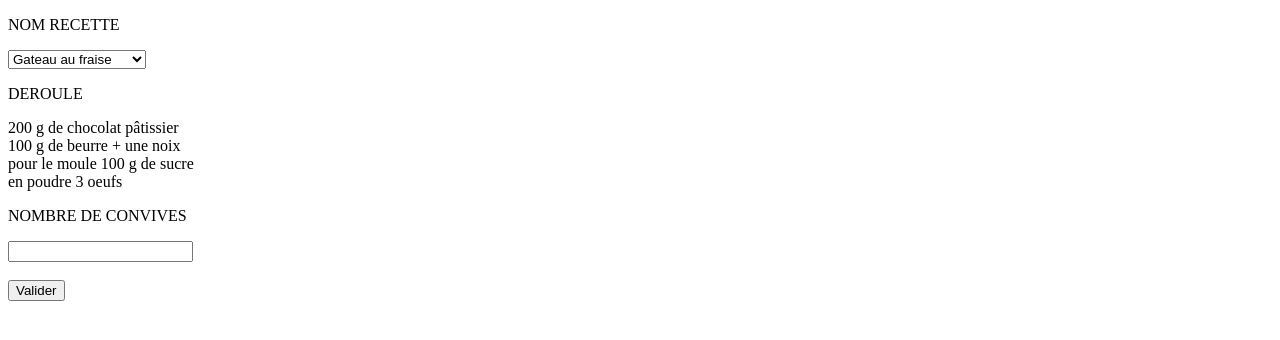
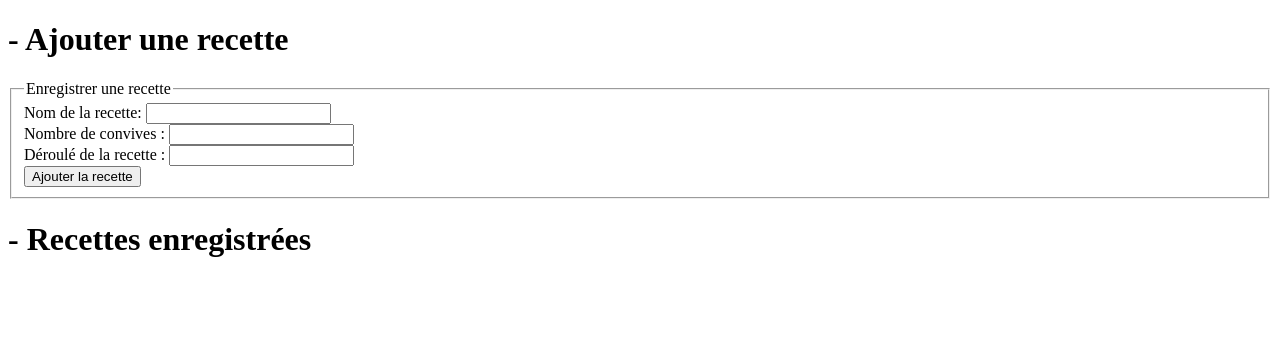
Before and after one commit to can-aksu34/GESTION_REPAS, a website: page public/recette.html in a window 1280 px wide. Drawn offline with nearby package versions, Linux system fonts and the light colour scheme.

Commit message:
Ajout page Home + modification formulaire recette

```diff
--- a/index.js
+++ b/index.js
@@ -40,7 +40,7 @@ app.get("/api/ingredients", (req, res) => {
 
 app.post("/api/ingredients", (req, res) => {
   const data={nom:req.body.name, prix:req.body.prix, poids:req.body.poids};
-  var sql = "INSERT INTO ingrédients (Nom, prix, poids) VALUES (?,?,?)"
+  var sql = "INSERT INTO ingredients (Nom, prix, poids) VALUES (?,?,?)"
 
 
 ///////////////////////RECETTE/////////////////////////:
--- a/public/recette.html
+++ b/public/recette.html
@@ -7,28 +7,15 @@
     <title>Recette</title>
 </head>
 <body>
-
-    <p>NOM RECETTE</p>
-    <select id="NomRecette">
-        <option value="nom">Gateau au chocolat</option>
-        <option value="nom" selected>Gateau au fraise</option>
-        <option value="nom">Gateau au citron</option>
-    </select>
-    <p>DEROULE</p>
-
-        <div id="deroule1">
-            200 g de chocolat pâtissier<br>
-            100 g de beurre + une noix <br>
-            pour le moule 100 g de sucre<br>
-             en poudre 3 oeufs<br>
-        </div>
-
-        <p>NOMBRE DE CONVIVES</p>
-
-        <input type="number" id="nombre" />
-
-<br><br>
-    <button>Valider</button>
+    <h1>- Ajouter une recette</h1>
+    <fieldset>
+        <legend>Enregistrer une recette</legend>
+        Nom de la recette: <input type="text" name="" id="nameRecette" /><br />
+        Nombre de convives : <input type="number" name="" id="nbConvives" /><br />
+        Déroulé de la recette : <input type="textarea" name="" id="deroule" /><br />
+        <button>Ajouter la recette</button>
+    </fieldset>
+    <h1>- Recettes enregistrées</h1>
 
     <script src="https://cdn.jsdelivr.net/npm/axios/dist/axios.min.js"></script>
 <script>
```
Also changed, not shown: public/ingredients.html (+8 -3 lines), public/home.html (added).
